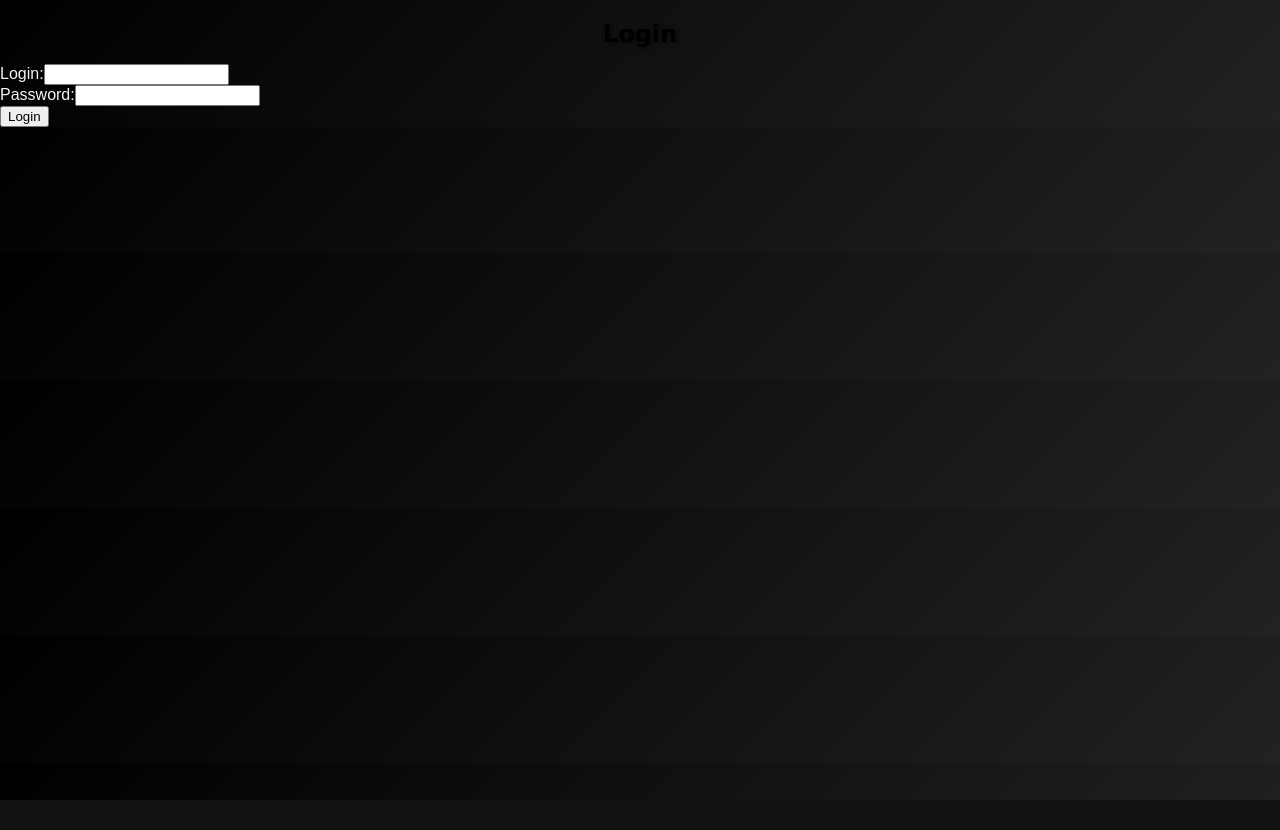
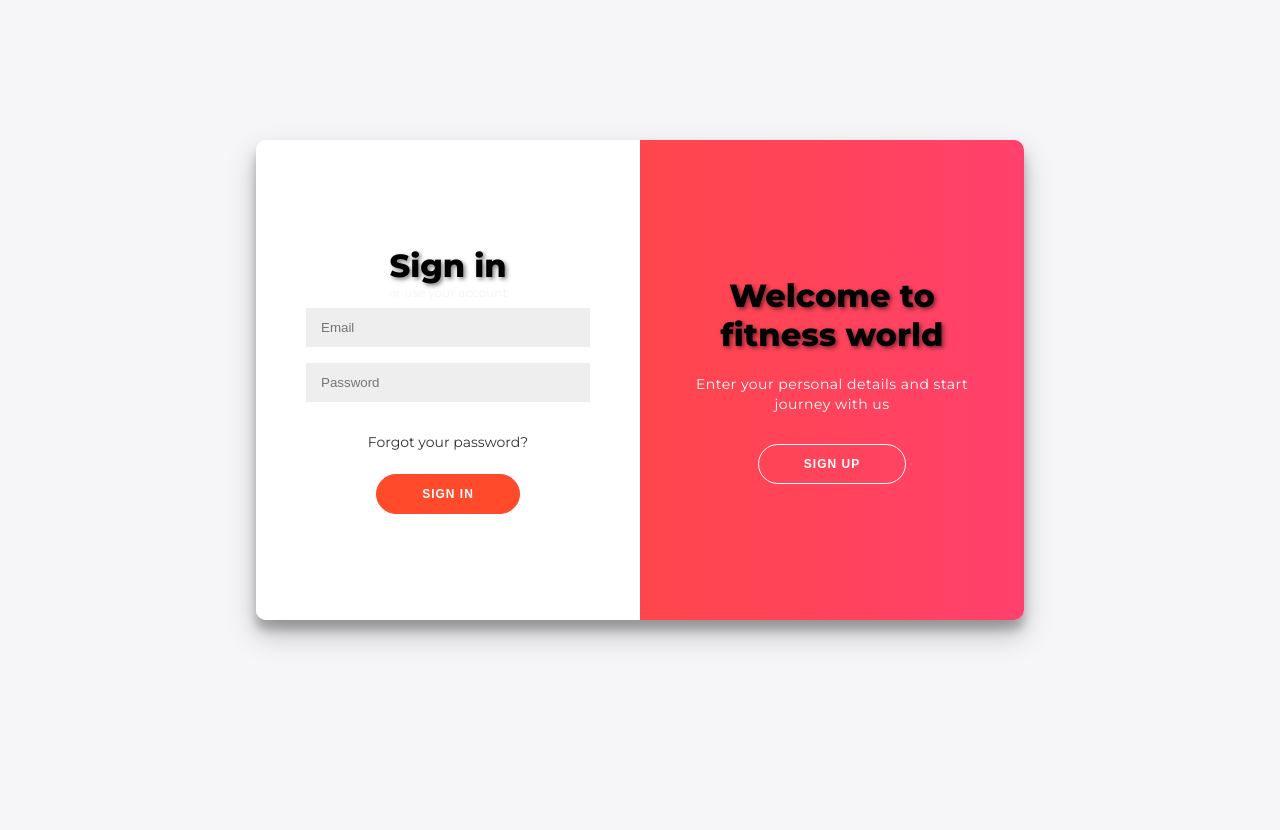
Before and after one commit to zohaibbukhari126/Project-4th-Semester, a React (Create React App) app in the folder client/my-app/: page /login in a window 1280 px wide. Before the commit the page ends 800 px from the top, so only its background shows below. Built offline with nearby package versions, Linux system fonts and the light colour scheme.

Commit message:
login page Front end

```diff
--- a/client/my-app/src/pages/login/Login.css
+++ b/client/my-app/src/pages/login/Login.css
@@ -254,3 +254,26 @@ footer a {
 footer a:hover {
     text-decoration: underline;
 }
+
+
+label img{
+
+	/* more small */
+	width: 25px;
+	height: 25px;
+
+}
+
+.signup-options {
+	display: flex;
+	justify-content: center;
+	gap: 20px; /* Adjust the gap as needed */
+	margin-bottom: 20px; /* Adjust spacing below the options if necessary */
+}
+
+.signup-options label {
+	display: flex;
+	flex-direction: column;
+	align-items: center;
+	text-align: center;
+}
--- a/client/my-app/src/pages/login/Login.js
+++ b/client/my-app/src/pages/login/Login.js
@@ -1,10 +1,14 @@
 import React, { useState } from 'react';
 import axios from 'axios';
 import { useNavigate } from 'react-router-dom';
+import './Login.css'; // Ensure this is the correct path to your CSS file
 
-  const Login = () => {
+const AuthForm = () => {
+  const [isSignUp, setIsSignUp] = useState(false);
   const [login, setLogin] = useState('');
   const [password, setPassword] = useState('');
+  const [name, setName] = useState('');
+  const [email, setEmail] = useState('');
   const [error, setError] = useState('');
   const navigate = useNavigate();
 
@@ -12,47 +16,77 @@
     e.preventDefault();
     try {
       const response = await axios.post('/login', { login, password });
-        console.log(response.data); // Assuming server returns user data upon successful login
-        console.log('Logging in...');
-
-        // Store token (if any) and navigate to dashboard
       if (response.data.token) {
         localStorage.setItem('token', response.data.token);
       }
-
       navigate('/user/dashboard');
     } catch (err) {
       setError(err.response?.data?.error || 'Login failed');
     }
   };
 
+  const handleSignUp = async (e) => {
+    e.preventDefault();
+    try {
+      // Add your signup logic here, similar to handleLogin
+      navigate('/user/dashboard');
+    } catch (err) {
+      setError(err.response?.data?.error || 'Sign-up failed');
+    }
+  };
+
   return (
-      <div>
-        <h2>Login</h2>
-        {error && <div>{error}</div>}
+    <div className={`container ${isSignUp ? 'right-panel-active' : ''}`} id="container">
+      <div className="form-container sign-up-container">
+        <form onSubmit={handleSignUp}>
+          <h1>Create Account</h1>
+          <div className="signup-options">
+            <label>
+              <input type="radio" name="signup-option" value="gym" />
+              <img src="https://i.ibb.co/cNxbLbQ/gym.webp" alt="Gym Icon" /> Gym
+            </label>
+            <label>
+              <input type="radio" name="signup-option" value="user" />
+              <img src="https://i.ibb.co/k9Kj97Q/user.jpg" alt="User Icon" /> User
+            </label>
+            <label>
+              <input type="radio" name="signup-option" value="admin" />
+              <img src="https://i.ibb.co/D8xFDTP/admin.webp" alt="Admin Icon" /> Admin
+            </label>
+          </div>
+          <span>or use your email for registration</span>
+          <input type="text" placeholder="Name" value={name} onChange={(e) => setName(e.target.value)} required />
+          <input type="email" placeholder="Email" value={email} onChange={(e) => setEmail(e.target.value)} required />
+          <input type="password" placeholder="Password" value={password} onChange={(e) => setPassword(e.target.value)} required />
+          <button type="submit">Sign Up</button>
+        </form>
+      </div>
+      <div className="form-container sign-in-container">
         <form onSubmit={handleLogin}>
-          <div>
-            <label>Login:</label>
-            <input
-              type="text"
-              value={login}
-              onChange={(e) => setLogin(e.target.value)}
-              required
-            />
+          <h1>Sign in</h1>
+          <span>or use your account</span>
+          <input type="email" placeholder="Email" value={login} onChange={(e) => setLogin(e.target.value)} required />
+          <input type="password" placeholder="Password" value={password} onChange={(e) => setPassword(e.target.value)} required />
+          <a href="#">Forgot your password?</a>
+          <button type="submit">Sign In</button>
+        </form>
       </div>
-          <div>
-            <label>Password:</label>
-            <input
-              type="password"
-              value={password}
-              onChange={(e) => setPassword(e.target.value)}
-              required
-            />
+      <div className="overlay-container">
+        <div className="overlay">
+          <div className="overlay-panel overlay-left">
+            <h1>Welcome Back!</h1>
+            <p>To keep connected with us please login with your personal info</p>
+            <button className="ghost" onClick={() => setIsSignUp(false)}>Sign In</button>
           </div>
-          <button type="submit">Login</button>
-        </form>
+          <div className="overlay-panel overlay-right">
+            <h1>Welcome to fitness world</h1>
+            <p>Enter your personal details and start journey with us</p>
+            <button className="ghost" onClick={() => setIsSignUp(true)}>Sign Up</button>
+          </div>
+        </div>
+      </div>
     </div>
   );
 };
 
-  export default Login;
+export default AuthForm;
```
Lines whose indentation alone changed are shown as unchanged.
